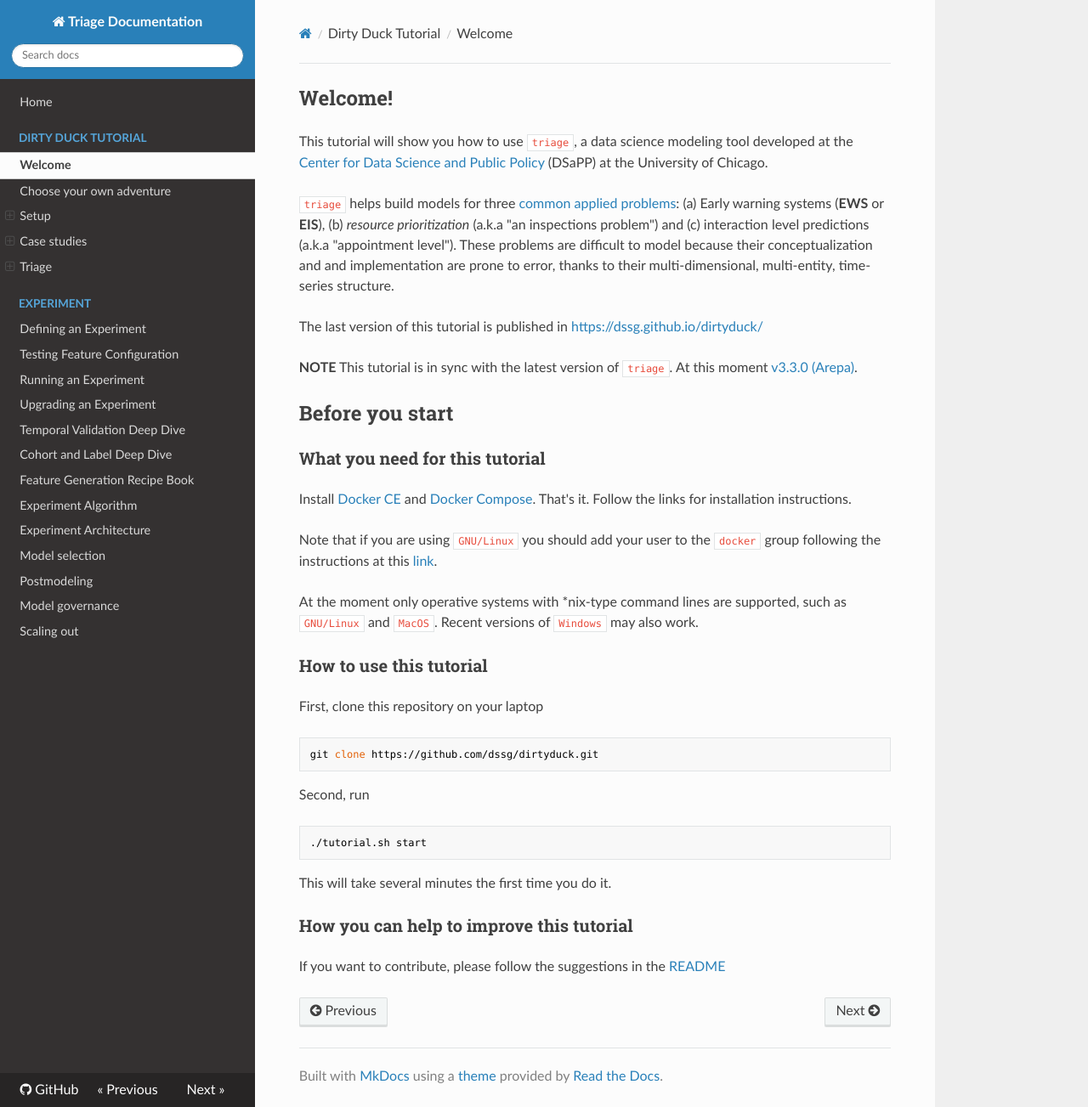
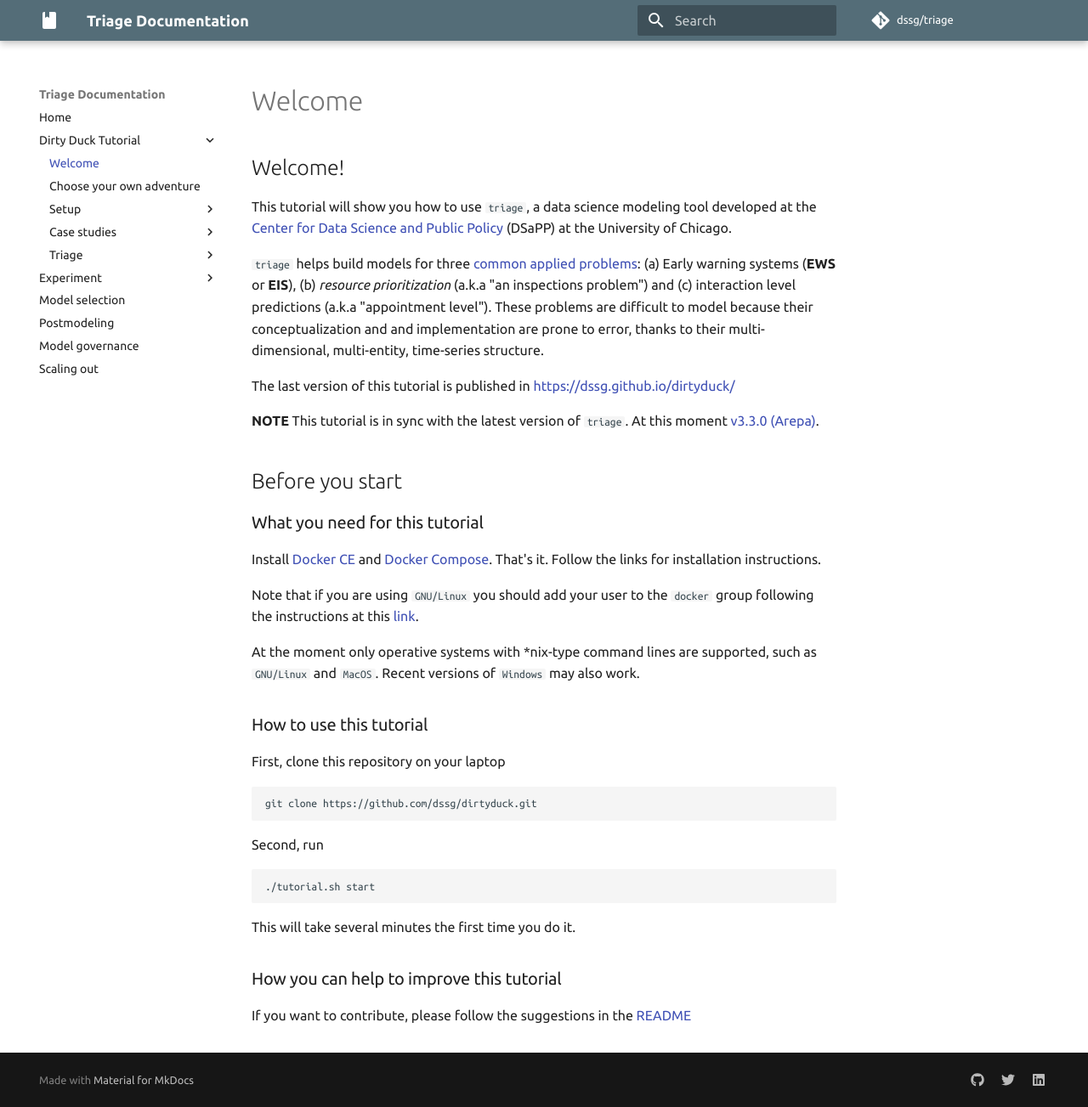
Before and after one commit to dssg/triage, an MkDocs documentation site: the page built from docs/sources/dirtyduck/docs/index.md, in a window 1280 px wide and 1303 px high. Shown: the whole window at 85% size. Built offline with MkDocs 1.6.1 and Material for MkDocs 9.7.7, drawn with Linux system fonts in a browser that asks for light colours; nearby versions of some CDN libraries; a script that is not in the unit is left out; comment, search, counter and statistics services are not loaded.

Commit message:
Material design

```diff
--- a/docs/mkdocs.yml
+++ b/docs/mkdocs.yml
@@ -1,9 +1,31 @@
 site_name: Triage Documentation
-theme: readthedocs
+theme:
+  name: 'material'
+  palette:
+    primary: 'blue grey'
+    accent: 'deep orange'
+  font:
+    text: 'Ubuntu'
+    code: 'Ubuntu Mono'
+  logo:
+    icon: 'book'
+  favicon: 'assets/images/favicon.ico'
+
 docs_dir: sources
+repo_name: 'dssg/triage'
 repo_url: http://github.com/dssg/triage
 edit_uri: ''
 site_description: 'Documentation for Triage.'
+
+extra:
+  social:
+    - type: 'github'
+      link: 'https://github.com/dssg/hitchhikers-guide'
+    - type: 'twitter'
+      link: 'https://twitter.com/datascifellows'
+    - type: 'linkedin'
+      link: 'https://linkedin.com/company/center-for-data-science-and-public-policy-university-of-chicago'
+
 
 markdown_extensions:
   - toc:
```
Also changed, not shown: docs/sources/dirtyduck/docs/choose_your_own_adventure.md (added, +1 -0 lines), docs/sources/dirtyduck/org/choose_your_own_adventure.org (added, +30 -0 lines).
